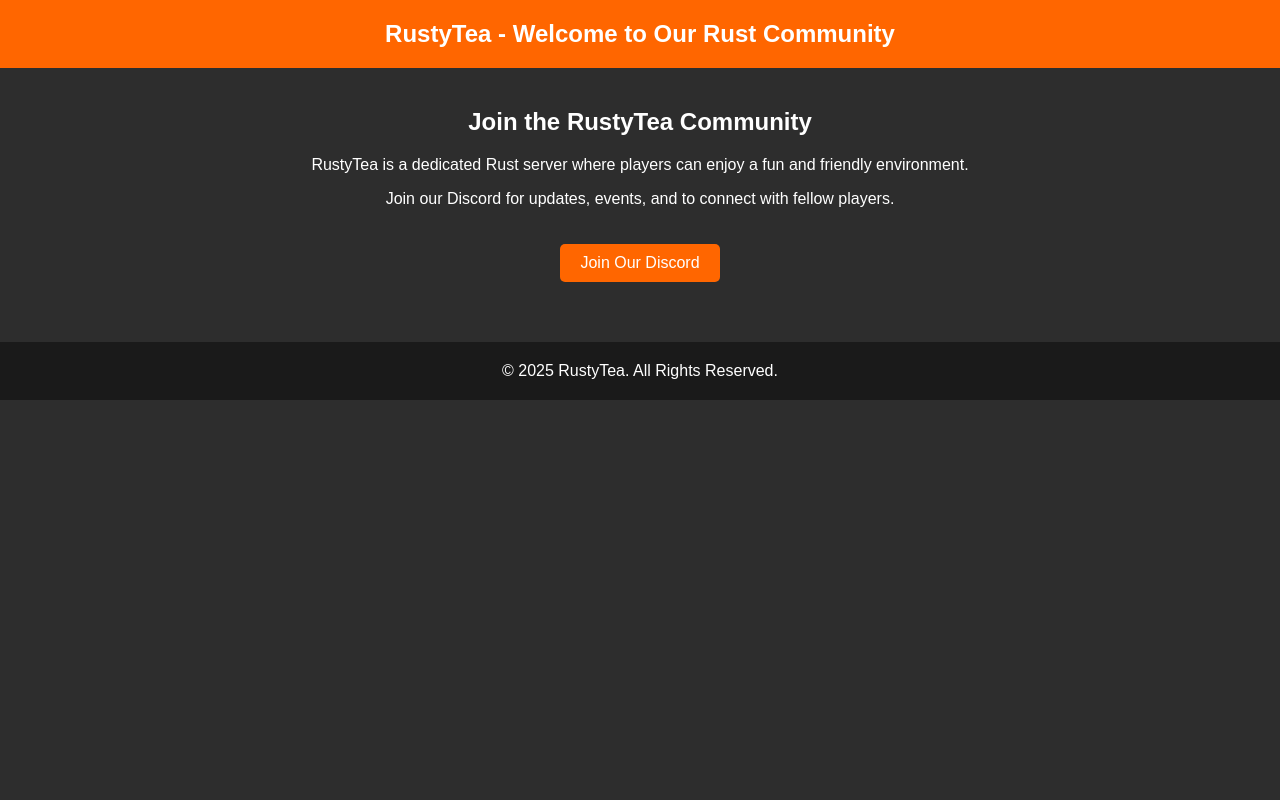
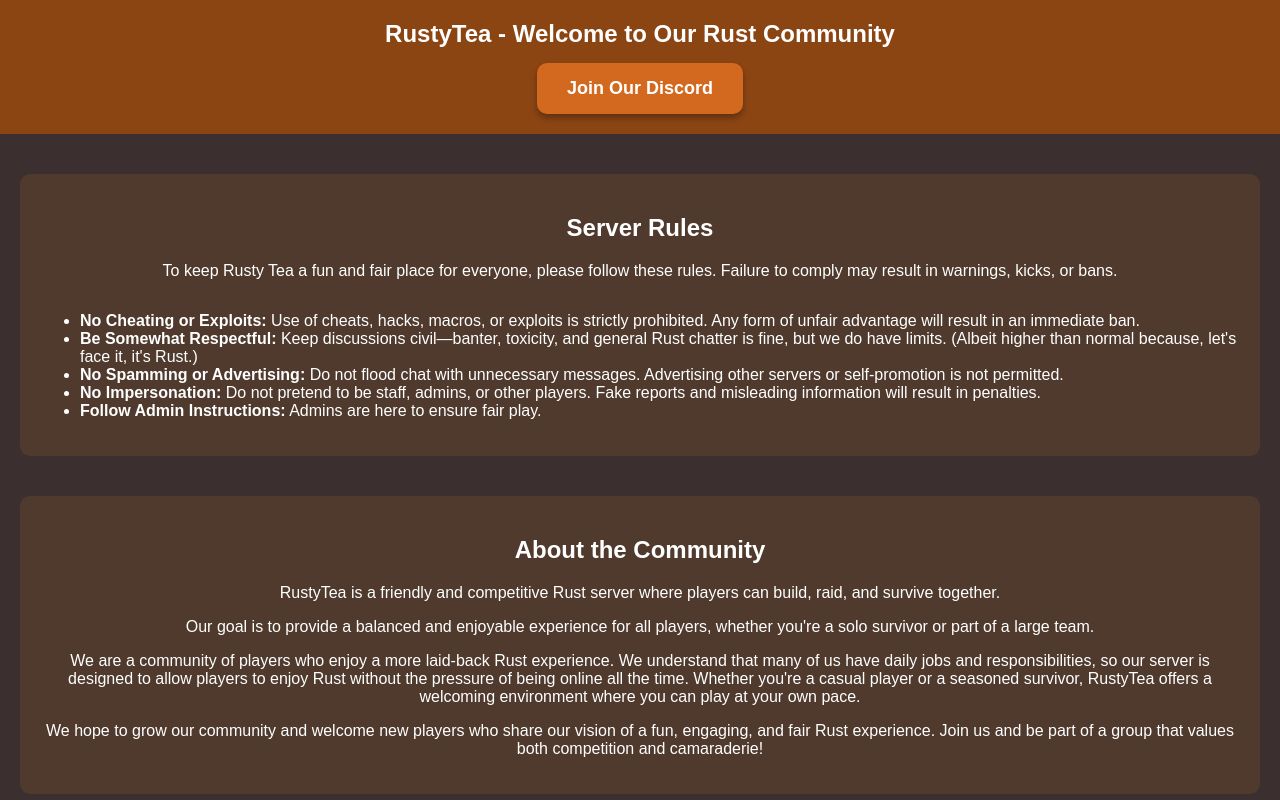
Before and after one commit to Qubish/qubish.github.io, a plain HTML site: page index.html in a window 1280 px wide. Shown: the top 800 px of the page. Drawn offline with Linux system fonts and the light colour scheme.

Commit message:
Update index.html

```diff
--- a/index.html
+++ b/index.html
@@ -1,4 +1,3 @@
-<!DOCTYPE html>
 <html lang="en">
 <head>
     <meta charset="UTF-8">
@@ -9,43 +8,85 @@
             font-family: Arial, sans-serif;
             margin: 0;
             padding: 0;
-            background-color: #2d2d2d;
+            background-color: #3b2f2f;
             color: #fff;
             text-align: center;
         }
         header {
-            background-color: #ff6600;
+            background-color: #8b4513;
             padding: 20px;
             font-size: 24px;
             font-weight: bold;
+            position: relative;
         }
         .container {
             padding: 20px;
         }
         .button {
             display: inline-block;
-            background-color: #ff6600;
-            padding: 10px 20px;
+            background-color: #d2691e;
+            padding: 15px 30px;
             color: white;
             text-decoration: none;
-            border-radius: 5px;
-            margin-top: 20px;
+            border-radius: 10px;
+            font-size: 18px;
+            font-weight: bold;
+            transition: background-color 0.3s;
+            box-shadow: 0px 4px 6px rgba(0, 0, 0, 0.3);
+        }
+        .button:hover {
+            background-color: #a0522d;
+        }
+        .button-container {
+            margin-top: 15px;
         }
         footer {
             margin-top: 40px;
             padding: 20px;
-            background-color: #1a1a1a;
+            background-color: #5a3d2b;
+        }
+        .section {
+            margin: 40px 20px;
+            padding: 20px;
+            background-color: #4f3a2d;
+            border-radius: 10px;
         }
     </style>
 </head>
 <body>
-    <header>RustyTea - Welcome to Our Rust Community</header>
+    <header>
+        RustyTea - Welcome to Our Rust Community
+        <div class="button-container">
+            <a href="https://discord.gg/yourdiscordlink" class="button">Join Our Discord</a>
+        </div>
+    </header>
+
+    <div class="section">
+        <h2>Server Rules</h2>
+        <p>To keep Rusty Tea a fun and fair place for everyone, please follow these rules. Failure to comply may result in warnings, kicks, or bans.</p>
+        <ul style="text-align: left; display: inline-block;">
+            <li><strong>No Cheating or Exploits:</strong> Use of cheats, hacks, macros, or exploits is strictly prohibited. Any form of unfair advantage will result in an immediate ban.</li>
+            <li><strong>Be Somewhat Respectful:</strong> Keep discussions civil—banter, toxicity, and general Rust chatter is fine, but we do have limits. (Albeit higher than normal because, let's face it, it's Rust.)</li>
+            <li><strong>No Spamming or Advertising:</strong> Do not flood chat with unnecessary messages. Advertising other servers or self-promotion is not permitted.</li>
+            <li><strong>No Impersonation:</strong> Do not pretend to be staff, admins, or other players. Fake reports and misleading information will result in penalties.</li>
+            <li><strong>Follow Admin Instructions:</strong> Admins are here to ensure fair play.</li>
+        </ul>
+    </div>
+
+    <div class="section">
+        <h2>About the Community</h2>
+        <p>RustyTea is a friendly and competitive Rust server where players can build, raid, and survive together.</p>
+        <p>Our goal is to provide a balanced and enjoyable experience for all players, whether you're a solo survivor or part of a large team.</p>
+        <p>We are a community of players who enjoy a more laid-back Rust experience. We understand that many of us have daily jobs and responsibilities, so our server is designed to allow players to enjoy Rust without the pressure of being online all the time. Whether you're a casual player or a seasoned survivor, RustyTea offers a welcoming environment where you can play at your own pace.</p>
+        <p>We hope to grow our community and welcome new players who share our vision of a fun, engaging, and fair Rust experience. Join us and be part of a group that values both competition and camaraderie!</p>
+    </div>
+
     <div class="container">
         <h2>Join the RustyTea Community</h2>
         <p>RustyTea is a dedicated Rust server where players can enjoy a fun and friendly environment.</p>
         <p>Join our Discord for updates, events, and to connect with fellow players.</p>
-        <a href="#" class="button">Join Our Discord</a>
     </div>
+
     <footer>
         &copy; 2025 RustyTea. All Rights Reserved.
     </footer>
```
